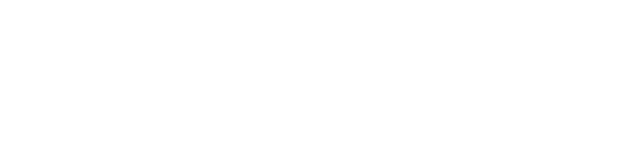
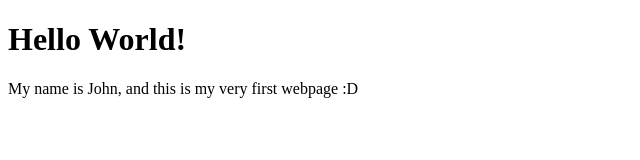
Before and after one commit to hjbaek91/learn-html_css, a plain HTML site: page 01-Test/index.html in a window 1280 px wide. Shown: the whole page, without its empty margins (0-640 px from the left). Drawn offline with Linux system fonts and the light colour scheme.

Commit message:
Creating a quick practice webpage

```diff
--- a/01-Test/index.html
+++ b/01-Test/index.html
@@ -4,7 +4,10 @@
     <meta charset="UTF-8" />
     <meta http-equiv="X-UA-Compatible" content="IE=edge" />
     <meta name="viewport" content="width=device-width, initial-scale=1.0" />
-    <title>Document</title>
+    <title>My First Webpage</title>
   </head>
-  <body></body>
+  <body>
+    <h1>Hello World!</h1>
+    <p>My name is John, and this is my very first webpage :D</p>
+  </body>
 </html>
```
